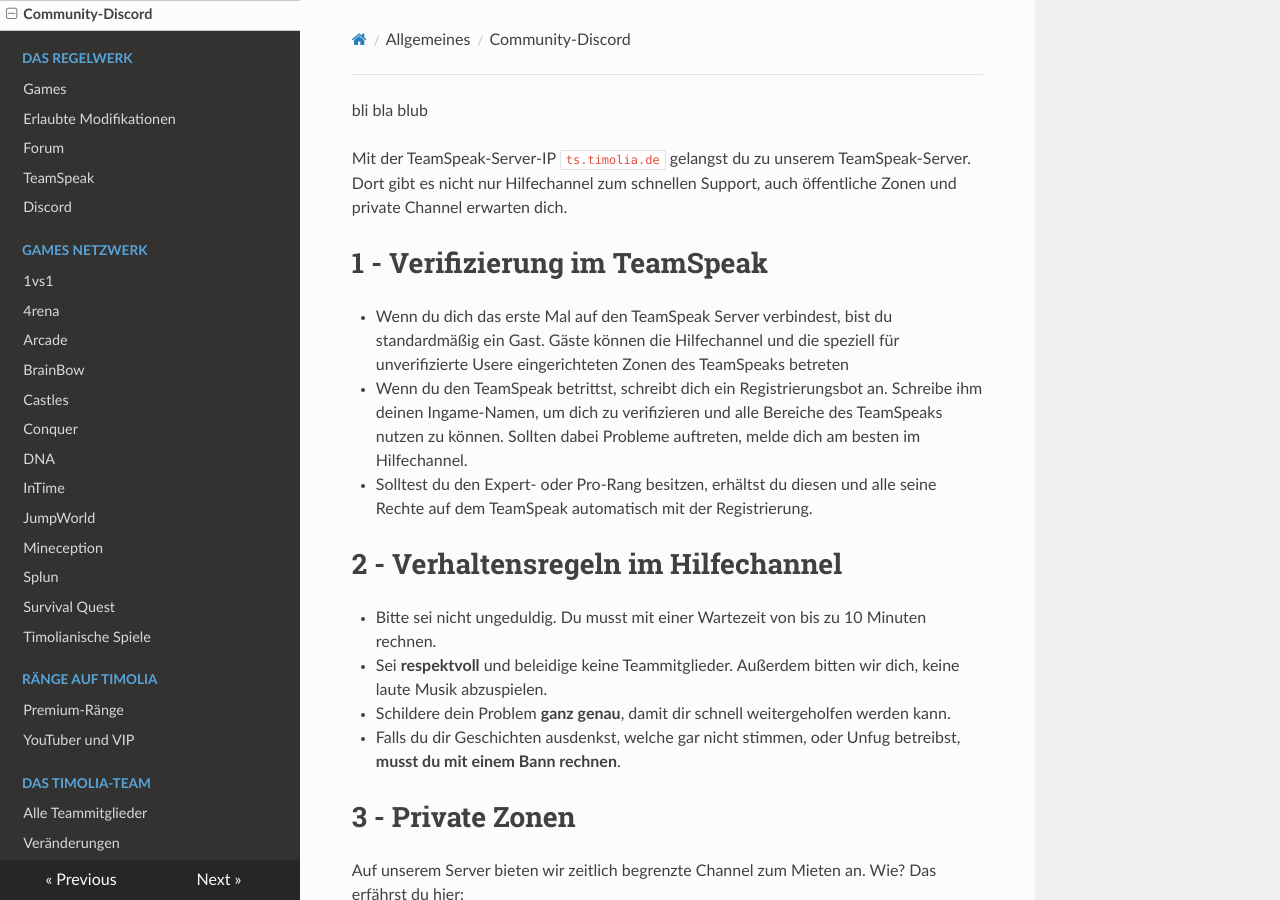
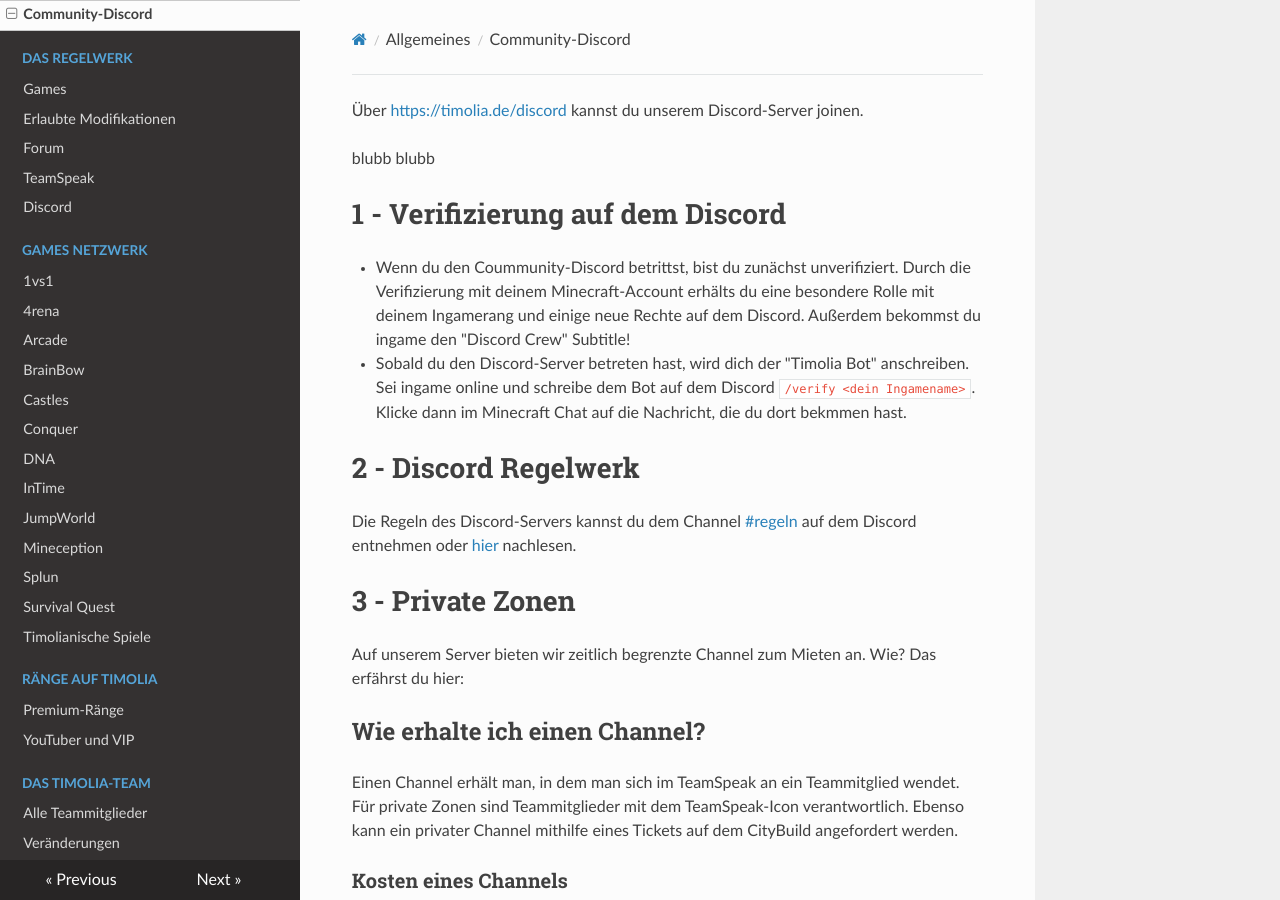
Before and after one commit to TimoliaDE/HowTo, an MkDocs documentation site: the page built from docs/discord.md, in a window 1280 px wide and 900 px high. Built offline with MkDocs 1.6.1, drawn with Linux system fonts in a browser that asks for light colours; nearby versions of some CDN libraries; old or Windows-style settings are respelled for this version of MkDocs.

Commit message:
Update discord.md

```diff
--- a/docs/discord.md
+++ b/docs/discord.md
@@ -1,18 +1,14 @@
-bli bla blub
+Über [https://timolia.de/discord](https://timolia.de/discord) kannst du unserem Discord-Server joinen.
 
-Mit der TeamSpeak-Server-IP `ts.timolia.de` gelangst du zu unserem TeamSpeak-Server.
-Dort gibt es nicht nur Hilfechannel zum schnellen Support, auch öffentliche Zonen und private Channel erwarten dich.
+blubb blubb
 
-# 1 - Verifizierung im TeamSpeak
-- Wenn du dich das erste Mal auf den TeamSpeak Server verbindest, bist du standardmäßig ein Gast. Gäste können die Hilfechannel und die speziell für unverifizierte Usere eingerichteten Zonen des TeamSpeaks betreten
-- Wenn du den TeamSpeak betrittst, schreibt dich ein Registrierungsbot an. Schreibe ihm deinen Ingame-Namen, um dich zu verifizieren und alle Bereiche des TeamSpeaks nutzen zu können. Sollten dabei Probleme auftreten, melde dich am besten im Hilfechannel.
-- Solltest du den Expert- oder Pro-Rang besitzen, erhältst du diesen und alle seine Rechte auf dem TeamSpeak automatisch mit der Registrierung.
+# 1 - Verifizierung auf dem Discord
+- Wenn du den Coummunity-Discord betrittst, bist du zunächst unverifiziert. Durch die Verifizierung mit deinem Minecraft-Account erhälts du eine besondere Rolle mit deinem Ingamerang und einige neue Rechte auf dem Discord. Außerdem bekommst du ingame den "Discord Crew" Subtitle!
+- Sobald du den Discord-Server betreten hast, wird dich der "Timolia Bot" anschreiben. Sei ingame online und schreibe dem Bot auf dem Discord <code>/verify &lt;dein Ingamename&gt;</code>. Klicke dann im Minecraft Chat auf die Nachricht, die du dort bekmmen hast.
 
-# 2 - Verhaltensregeln im Hilfechannel
-- Bitte sei nicht ungeduldig. Du musst mit einer Wartezeit von bis zu 10 Minuten rechnen.
-- Sei <strong>respektvoll</strong> und beleidige keine Teammitglieder. Außerdem bitten wir dich, keine laute Musik abzuspielen.
-- Schildere dein Problem <strong>ganz genau</strong>, damit dir schnell weitergeholfen werden kann.
-- Falls du dir Geschichten ausdenkst, welche gar nicht stimmen, oder Unfug betreibst, <strong>musst du mit einem Bann rechnen</strong>.
+
+# 2 - Discord Regelwerk
+Die Regeln des Discord-Servers kannst du dem Channel [#regeln](https://discordapp.com/channels/407554118887014402/407565978025852929) auf dem Discord entnehmen oder [hier](/rules/discord/) nachlesen.
 
 # 3 - Private Zonen
 Auf unserem Server bieten wir zeitlich begrenzte Channel zum Mieten an. Wie? Das erfährst du hier:
```
